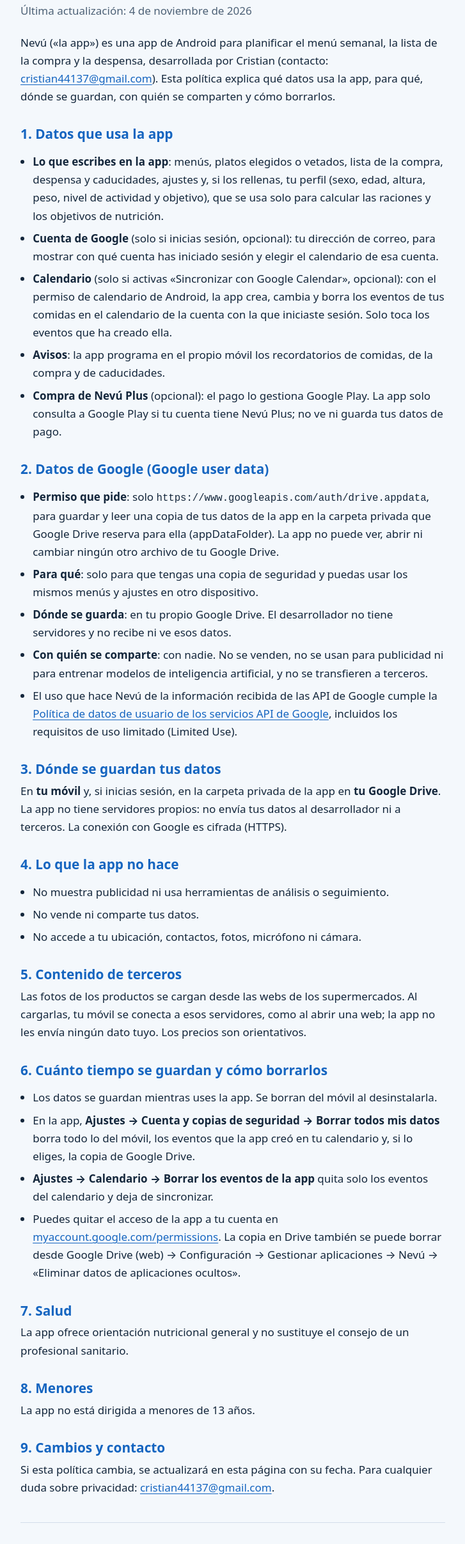
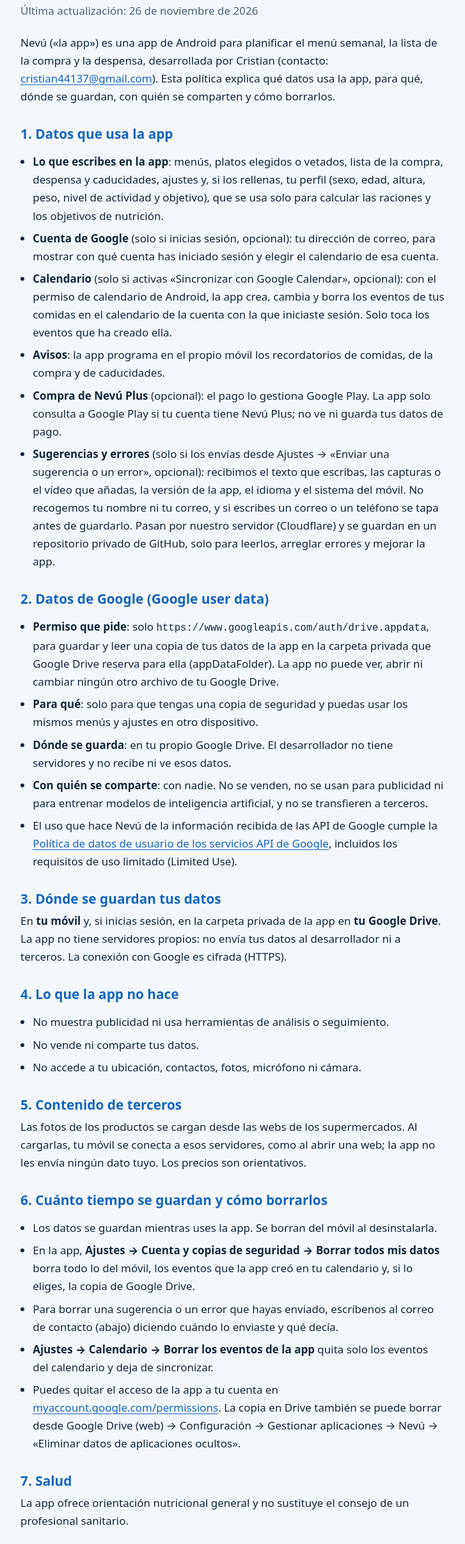
Before and after one commit to cristian44137/cristian44137.github.io, a plain HTML site: page privacidad.html in a window 1280 px wide. Shown: the part 146-2560 px from the top of the page at 64% size, without its empty margins (276-1003 px from the left). Drawn offline with Linux system fonts and the light colour scheme.

Commit message:
Privacidad: buzón de sugerencias y errores (texto, capturas y vídeo)
Co-Authored-By: Claude Opus 5.5 <noreply@anthropic.com>
Claude-Session: https://claude.ai/code/session_018cSJQhUBrWDpSZz4iXQGdw

```diff
--- a/privacidad.html
+++ b/privacidad.html
@@ -6,7 +6,7 @@
 <nav><img src="logo.png" alt=""><a href="index.html">Nevú</a><a href="privacidad.html">Política de privacidad</a><a href="#en">English</a></nav>
 
 <h1>Política de privacidad de Nevú</h1>
-<p class="sub">Última actualización: 4 de noviembre de 2026</p>
+<p class="sub">Última actualización: 26 de noviembre de 2026</p>
 <p>Nevú («la app») es una app de Android para planificar el menú semanal, la lista de la compra y la despensa, desarrollada por Cristian (contacto: <a href="mailto:cristian44137@gmail.com">cristian44137@gmail.com</a>). Esta política explica qué datos usa la app, para qué, dónde se guardan, con quién se comparten y cómo borrarlos.</p>
 
 <h2>1. Datos que usa la app</h2>
@@ -16,6 +16,7 @@
 <li><strong>Calendario</strong> (solo si activas «Sincronizar con Google Calendar», opcional): con el permiso de calendario de Android, la app crea, cambia y borra los eventos de tus comidas en el calendario de la cuenta con la que iniciaste sesión. Solo toca los eventos que ha creado ella.</li>
 <li><strong>Avisos</strong>: la app programa en el propio móvil los recordatorios de comidas, de la compra y de caducidades.</li>
 <li><strong>Compra de Nevú Plus</strong> (opcional): el pago lo gestiona Google Play. La app solo consulta a Google Play si tu cuenta tiene Nevú Plus; no ve ni guarda tus datos de pago.</li>
+<li><strong>Sugerencias y errores</strong> (solo si los envías desde Ajustes → «Enviar una sugerencia o un error», opcional): recibimos el texto que escribas, las capturas o el vídeo que añadas, la versión de la app, el idioma y el sistema del móvil. No recogemos tu nombre ni tu correo, y si escribes un correo o un teléfono se tapa antes de guardarlo. Pasan por nuestro servidor (Cloudflare) y se guardan en un repositorio privado de GitHub, solo para leerlos, arreglar errores y mejorar la app.</li>
 </ul>
 
 <h2>2. Datos de Google (Google user data)</h2>
@@ -44,6 +45,7 @@
 <ul>
 <li>Los datos se guardan mientras uses la app. Se borran del móvil al desinstalarla.</li>
 <li>En la app, <strong>Ajustes → Cuenta y copias de seguridad → Borrar todos mis datos</strong> borra todo lo del móvil, los eventos que la app creó en tu calendario y, si lo eliges, la copia de Google Drive.</li>
+<li>Para borrar una sugerencia o un error que hayas enviado, escríbenos al correo de contacto (abajo) diciendo cuándo lo enviaste y qué decía.</li>
 <li><strong>Ajustes → Calendario → Borrar los eventos de la app</strong> quita solo los eventos del calendario y deja de sincronizar.</li>
 <li>Puedes quitar el acceso de la app a tu cuenta en <a href="https://myaccount.google.com/permissions">myaccount.google.com/permissions</a>. La copia en Drive también se puede borrar desde Google Drive (web) → Configuración → Gestionar aplicaciones → Nevú → «Eliminar datos de aplicaciones ocultos».</li>
 </ul>
@@ -69,6 +71,7 @@
 <li><strong>Calendar</strong> (only if you turn on calendar sync, optional): using Android's calendar permission, the app creates, updates and deletes your meal events in the calendar of the account you signed in with. It only touches events it created.</li>
 <li><strong>Reminders</strong>: the app schedules meal, shopping and expiry reminders on the phone itself.</li>
 <li><strong>Nevú Plus purchase</strong> (optional): payment is handled by Google Play. The app only asks Google Play whether your account owns Nevú Plus; it never sees or stores your payment details.</li>
+<li><strong>Suggestions and bug reports</strong> (only if you send them from Settings → «Send a suggestion or report a bug», optional): we receive the text you write, any screenshots or video you add, the app version, the language and the phone's system. We don't collect your name or email, and any email address or phone number you type is masked before it is stored. They go through our server (Cloudflare) and are kept in a private GitHub repository, only to read them, fix bugs and improve the app.</li>
 </ul>
 <h2>2. Google user data</h2>
 <ul>
@@ -92,6 +95,7 @@
 <ul>
 <li>Data is kept while you use the app and is removed from the phone when you uninstall it.</li>
 <li>In the app, <strong>Settings → Account and backups → Delete all my data</strong> deletes everything on the phone, the events the app created in your calendar and, if you choose, the Google Drive copy.</li>
+<li>To delete a suggestion or bug report you sent, email us at the contact address (below) saying when you sent it and what it said.</li>
 <li><strong>Settings → Calendar → Delete the app's events</strong> removes only the calendar events and stops syncing.</li>
 <li>You can remove the app's access to your account at <a href="https://myaccount.google.com/permissions">myaccount.google.com/permissions</a>. The Drive copy can also be deleted from Google Drive (web) → Settings → Manage apps → Nevú → "Delete hidden app data".</li>
 </ul>
```
